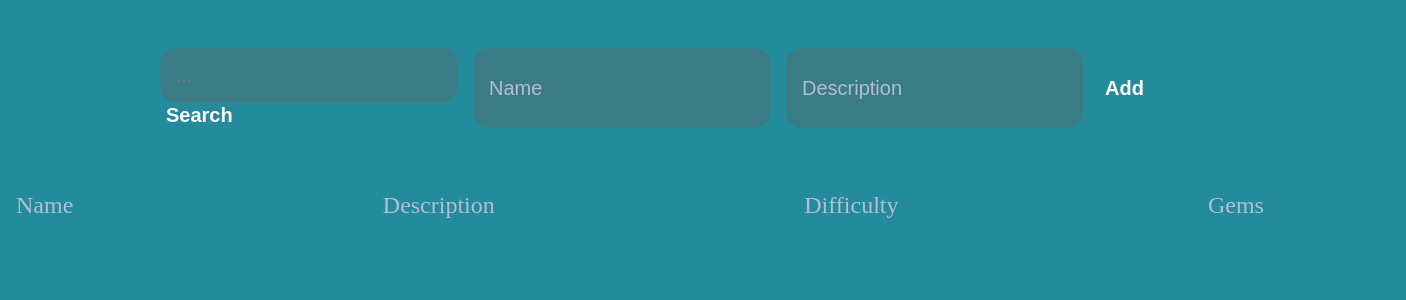
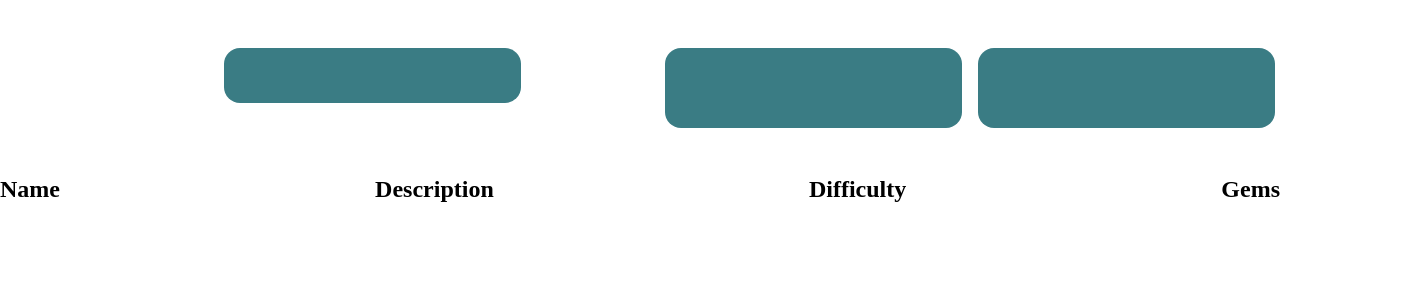
Before and after one commit to Pavel4en/GUGO, a React (Create React App) app in the folder react-app/: page / in a window 1280 px wide. Shown: the top 300 px of the page, 1406 px wide, since content can reach past the window. Built offline with nearby package versions, Linux system fonts and the light colour scheme.

Commit message:
Adding styled-components

```diff
--- a/react-app/package.json
+++ b/react-app/package.json
@@ -13,6 +13,8 @@
     "react": "^18.2.0",
     "react-dom": "^18.2.0",
     "react-scripts": "5.0.1",
+    "reactdom": "^2.0.0",
+    "styled-components": "^5.3.10",
     "typescript": "^4.9.5",
     "web-vitals": "^2.1.4"
   },
@@ -39,5 +41,8 @@
       "last 1 firefox version",
       "last 1 safari version"
     ]
+  },
+  "devDependencies": {
+    "@types/styled-components": "^5.1.26"
   }
 }
--- a/react-app/src/todo.tsx
+++ b/react-app/src/todo.tsx
@@ -1,6 +1,39 @@
 import React, {useState} from 'react';
-import './todo.css';
+import styled, {createGlobalStyle} from 'styled-components'
 
+
+const Global = createGlobalStyle`
+* {
+margin: 0;
+box-sizing: border-box;
+
+--dark: rgb(36, 139, 157);
+--darker: #3a7c84;
+--darkest: #1f484d;
+--grey: #b3bed3;
+--pink: #ffffff;
+--purple: #ffffff;
+--light: #EEE;
+}
+`
+
+const StyleInput = styled.input`
+appearance: none;
+border: none;
+outline: none;
+background: none;
+`
+
+const StyleButton = styled.button`
+appearance: none;
+border: none;
+outline: none;
+background: none;
+`
+
+const AppWrapper = styled.div`
+
+`
 
 const TodoApp = () => {
     const [tasksList, setTasksList] = useState<JSX.Element[]>([]);
@@ -13,37 +46,78 @@ const TodoApp = () => {
     }
 
     const deleteTask = (task: JSX.Element) => {
-
     }
 
     const editTast = (task: JSX.Element) => {
-
     }
 
     return (
-        <div className="todo_app">
-            <TaskManageBar
-                addTask={addTask}/>
-            <TaskList
-                tasksList={tasksList}/>
-        </div>
+        <>
+            <Global/>
+                <AppWrapper>
+                            <TaskManageBar addTask={addTask}/>
+                            <TaskList tasksList={tasksList}/>
+                </AppWrapper>
+        </>
     );
 }
 
+const StyleTaskManageBar = styled.div`
+display: flex;
+padding: 2rem 10rem;
+width: 100%;
+margin: 1rem 0;
+justify-content: space-between;
+`
 
 interface IAddTask {
     addTask: (task: JSX.Element) => void
 }
+
 const TaskManageBar = ({addTask}: {addTask: (task: JSX.Element) => void}) => {
     return (
-        <div className="task_manage_bar">
-            <TaskSearchForm/>
-            <TaskAddForm
-                addTask={addTask}/>
-        </div>
+        <StyleTaskManageBar>
+                <TaskSearchForm/>
+                <TaskAddForm addTask={addTask}/>
+        </StyleTaskManageBar>
     );
 }
 
+const StyleTaskAddForm = styled.form`
+display: flex;
+padding: 0 4rem;
+`
+
+const StyleTaskAddFormName = styled(StyleInput)`
+flex: 1 1 0;
+background-color: var(--darker);
+padding: 1rem;
+border-radius: 1rem;
+margin-right: 1rem;
+color: var(--light);
+font-size: 1.25rem;
+`
+
+const StyleTaskAddFormDescription = styled(StyleInput)`
+flex: 1 1 0;
+background-color: var(--darker);
+padding: 1rem;
+border-radius: 1rem;
+margin-right: 1rem;
+color: var(--light);
+font-size: 1.25rem;
+`
+
+const StyleTaskAddFormSubmit = styled(StyleButton)`
+color: var(--pink);
+font-size: 1.25rem;
+font-weight: 700;
+background-image: linear-gradient(to right, var(--pink), var(--purple));
+-webkit-background-clip: text;
+-webkit-text-fill-color: transparent;
+cursor: pointer;
+transition: 0.4s;
+`
 
 const TaskAddForm = ({addTask}: IAddTask) => {
     function handleSubmit(event: React.FormEvent<HTMLFormElement>) {
@@ -58,74 +132,135 @@ const TaskAddForm = ({addTask}: IAddTask) => {
             <TaskListEntry
                 initTaskName={target.taskName.value}
                 initTaskDescription={target.taskDescription.value}
-                initTaskID="TASKID"/>
+                initTaskID="TaskID"/>
         )
     }
 
     return (
-        <form className="task_add_form" onSubmit={handleSubmit}>
-            <input type="text" name="taskName" className="task_add_form_name" placeholder="Name"/>
-            <input type="text" name="taskDescription" className="task_add_form_description" placeholder="Description"/>
-            <input type="submit" className="task_add_form_submit" value="Add"/>
-        </form>
+        <StyleTaskAddForm>
+                <StyleTaskAddFormName/>
+                <StyleTaskAddFormDescription/>
+                <StyleTaskAddFormSubmit>
+                    Add
+                </StyleTaskAddFormSubmit>
+        </StyleTaskAddForm>
     );
 }
 
+const StyleTaskSearchForm = styled.form`
+margin: 0 4rem;
+`
+
+const StyleTaskSearchFromInput = styled(StyleInput)`
+flex: 1 1 0;
+background-color: var(--darker);
+padding: 1rem;
+border-radius: 1rem;
+margin-right: 1rem;
+color: var(--light);
+font-size: 1.25rem;
+`
+
+const StyleTaskSearchFormSubmit = styled(StyleButton)`
+color: var(--pink);
+font-size: 1.25rem;
+font-weight: 700;
+background-image: linear-gradient(to right, var(--pink), var(--purple));
+-webkit-background-clip: text;
+-webkit-text-fill-color: transparent;
+cursor: pointer;
+transition: 0.4s;
+`
 
 const TaskSearchForm = () => {
     return (
-        <form className="task_search_form actions">
-            <input type="text" className="task_search_form_input" placeholder="..."/>
-            <input type="submit" className="task_search_form_submit" value="Search"/>
-        </form>
+        <StyleTaskSearchForm>
+            <StyleTaskSearchFromInput/>
+            <StyleTaskSearchFormSubmit>
+                search
+            </StyleTaskSearchFormSubmit>
+        </StyleTaskSearchForm>
     );
 }
 
+const StyleTaskList = styled.div`
+`
+
+const StyleTaskListHeader = styled.div`
+display: flex;
+justify-content: space-between;
+`
+
+const StyleTaskListBody = styled.div`
+
+`
 
 interface ITasksArr {
     tasksList: JSX.Element[]
 }
+
 const TaskList = ({tasksList}: ITasksArr) => {
     console.log(tasksList[0]);
     return (
-        <div className="task_list">
-            <div className="task_list_header">
-                <h2>Name</h2>
-                <h2>Description</h2>
-                <h2>Difficulty</h2>
-                <h2>Gems</h2>
-            </div>
-
-            <div className="task_list_body">
+        <StyleTaskList>
+            <StyleTaskListHeader>
+                    <h2>Name</h2>
+                    <h2>Description</h2>
+                    <h2>Difficulty</h2>
+                    <h2>Gems</h2>
+            </StyleTaskListHeader>
+            <StyleTaskListBody>
                 {tasksList}
-            </div>
-        </div>
+            </StyleTaskListBody>
+        </StyleTaskList>
     );
 }
 
+const StyleTaskListElemen = styled.div`
+
+`
+
+const StyleContent = styled.div`
+
+`
+
+const StyleEdit = styled(StyleButton)`
+background-image: linear-gradient(to right, var(--pink), var(--purple));
+-webkit-background-clip: text;
+-webkit-text-fill-color: transparent;
+`
+
+const StyleDelete = styled(StyleButton)`
+color: rgb(162, 8, 38);
+`
 
 interface ITaskListElement {
     initTaskName: string,
     initTaskDescription: string,
     initTaskID: string
 }
+
 const TaskListEntry = ({initTaskName, initTaskDescription, initTaskID}: ITaskListElement) => {
     const [taskID, setTaskID] = useState(initTaskID);
     const [taskName, setTaskName] = useState(initTaskName);
     const [taskDescription, setTaskDescription] = useState(initTaskDescription);
 
     return (
-        <div className="task_list_element">
-            <div className="content">
-                <input type="text" className="text" value={taskID} readOnly/>
-                <input type="text" className="text" value={taskName} readOnly/>
-                <input type="text" className="text" value={taskDescription} readOnly/>
-            </div>
-            <div className="actions">
-                <button className="edit">edit</button>
-                <button className="delete">delete</button>
-            </div>
-        </div>
+        <StyleTaskListElemen>
+                <StyleContent>
+                    {taskID}
+                    {taskName}
+                    {taskDescription}
+                    {taskDescription}
+                    {taskDescription}
+                    <StyleEdit>
+                        edit
+                    </StyleEdit>
+                    <StyleDelete>
+                        delete
+                    </StyleDelete>
+                </StyleContent>
+        </StyleTaskListElemen>
     );
 }
 
```
Also changed, not shown: 2 other files (tests, documents, lock files or other folders).
